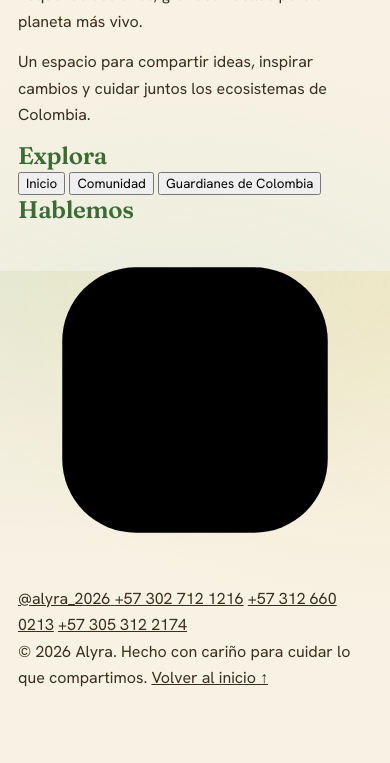
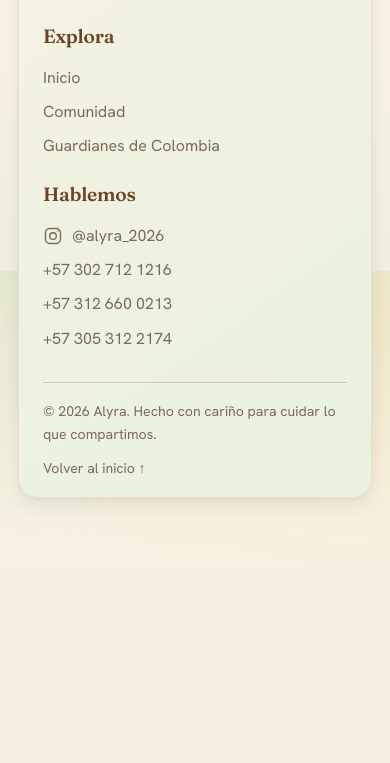
Before and after one commit to zz0mb0id/alyra-integrado, a PHP site: page /alyra_1.html in a window 390 px wide. Shown: the part 1417-2180 px from the top of the page. After the commit the page ends 1927 px from the top, so only its background shows below. Run offline with PHP 8.4, Linux system fonts and the light colour scheme; data that the repository does not hold is empty.

Commit message:
Style Alyra footer for desktop and mobile

```diff
--- a/alyra.css
+++ b/alyra.css
@@ -2640,3 +2640,151 @@ label {
   .comment-form { align-items: stretch; flex-direction: column; }
   .comment-form button { align-self: flex-end; }
 }
+
+/* =============================================================================
+   PIE DE PÁGINA
+   ========================================================================== */
+.site-footer {
+    margin-top: 76px;
+    padding: 40px clamp(22px, 5vw, 58px) 20px;
+    color: var(--tinta);
+    background: linear-gradient(145deg, var(--papel-2), var(--hoja-100));
+    border: 1px solid var(--linea);
+    border-radius: var(--r-grande);
+    box-shadow: var(--sombra-md);
+}
+
+.footer-main {
+    display: grid;
+    grid-template-columns: minmax(220px, 1.4fr) minmax(150px, .7fr) minmax(210px, 1fr);
+    gap: clamp(28px, 5vw, 72px);
+    padding-bottom: 32px;
+}
+
+.footer-brand-link {
+    display: inline-flex;
+    align-items: center;
+    min-height: 52px;
+    border-radius: var(--r-suave);
+}
+
+.footer-logo {
+    display: block;
+    width: 112px;
+    max-height: 54px;
+    object-fit: contain;
+    object-position: left center;
+}
+
+.footer-tagline {
+    max-width: 330px;
+    margin: 15px 0 8px;
+    color: var(--hoja-900);
+    font-family: var(--f-display);
+    font-size: clamp(1.3rem, 2.2vw, 1.65rem);
+    line-height: 1.2;
+}
+
+.footer-description {
+    max-width: 360px;
+    margin: 0;
+    color: var(--tinta-soft);
+    line-height: 1.7;
+}
+
+.footer-links,
+.footer-contact {
+    display: flex;
+    flex-direction: column;
+    align-items: flex-start;
+    gap: 11px;
+}
+
+.footer-links h2,
+.footer-contact h2 {
+    margin: 7px 0 7px;
+    color: var(--tierra-900);
+    font-family: var(--f-display);
+    font-size: 1.2rem;
+}
+
+.footer-links button,
+.footer-contact a,
+.footer-bottom a {
+    padding: 0;
+    border: 0;
+    color: var(--tinta-soft);
+    background: transparent;
+    font: inherit;
+    line-height: 1.45;
+    text-align: left;
+    text-decoration: none;
+    cursor: pointer;
+    transition: color .18s ease, translate .18s ease;
+}
+
+.footer-links button:hover,
+.footer-contact a:hover,
+.footer-bottom a:hover {
+    color: var(--hoja-900);
+    translate: 2px 0;
+}
+
+.footer-links button:focus-visible,
+.footer-contact a:focus-visible,
+.footer-brand-link:focus-visible,
+.footer-bottom a:focus-visible {
+    outline: 2px solid var(--hoja-700);
+    outline-offset: 4px;
+}
+
+.footer-contact .footer-social {
+    display: inline-flex;
+    align-items: center;
+    gap: 9px;
+}
+
+.footer-social svg {
+    width: 20px;
+    height: 20px;
+    fill: none;
+    stroke: currentColor;
+    stroke-width: 1.7;
+}
+
+.footer-social .instagram-dot {
+    fill: currentColor;
+    stroke: none;
+}
+
+.footer-bottom {
+    display: flex;
+    flex-wrap: wrap;
+    justify-content: space-between;
+    gap: 12px 24px;
+    padding-top: 17px;
+    border-top: 1px solid var(--linea-fuerte);
+    color: var(--tinta-soft);
+    font-size: .88rem;
+}
+
+@media (max-width: 720px) {
+    .site-footer {
+        margin-top: 52px;
+        padding: 30px 24px 18px;
+        border-radius: var(--r-tarjeta);
+    }
+
+    .footer-main {
+        grid-template-columns: repeat(2, minmax(0, 1fr));
+        gap: 28px 24px;
+    }
+
+    .footer-brand { grid-column: 1 / -1; }
+}
+
+@media (max-width: 430px) {
+    .footer-main { grid-template-columns: 1fr; gap: 20px; }
+    .footer-brand { grid-column: auto; }
+    .footer-bottom { flex-direction: column; }
+}
```
